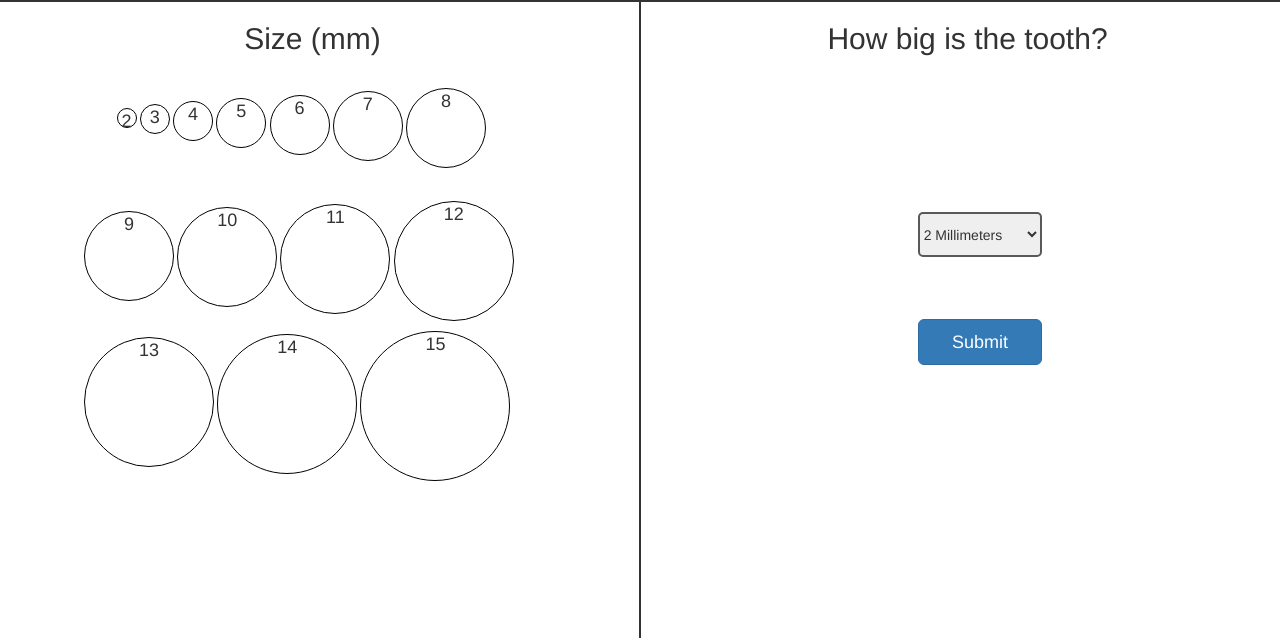
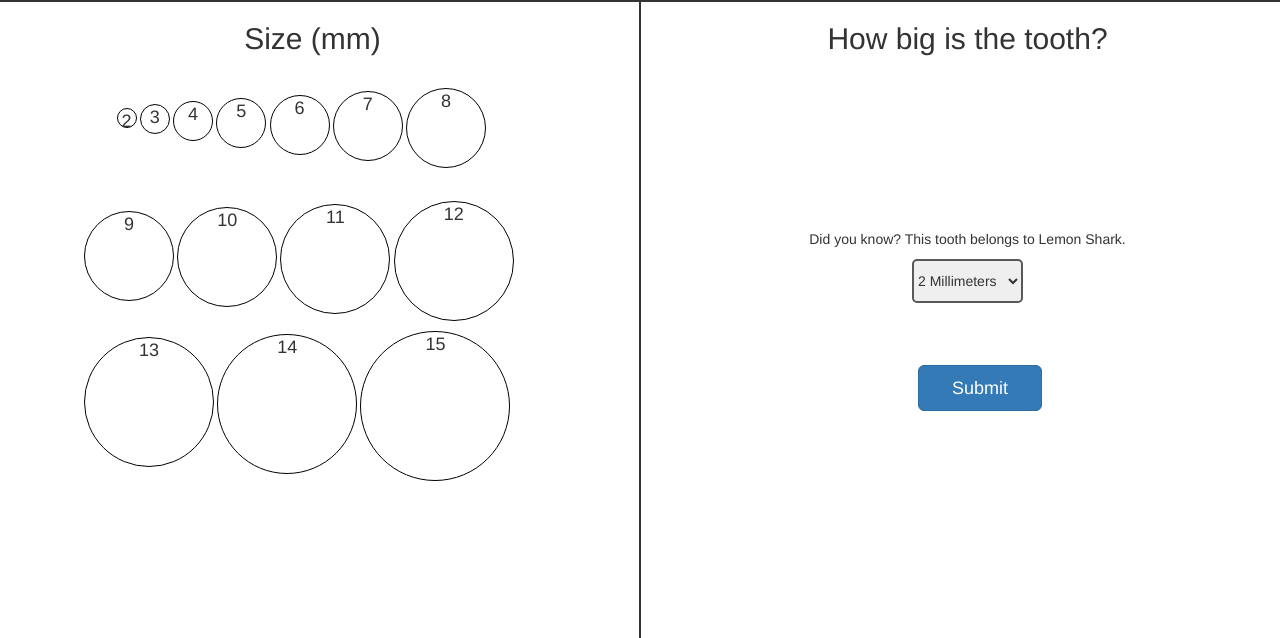
Before and after one commit to NCSUUXClass/Spring16-Sharks, a Flask app: page /measure in a window 1280 px wide. Shown: the part 369-1007 px from the top of the page. Run offline with Flask 2, Linux system fonts and the light colour scheme; some libraries are stand-ins or nearby versions.

Commit message:
Update measure.html

```diff
--- a/project/templates/measure.html
+++ b/project/templates/measure.html
@@ -54,7 +54,10 @@
 	</div>
 	<div id="toothContainer" class="col-sm-6">
 		<h2>How big is the tooth?</h2>
-		<div id="myselect"></br>
+		<div id="myselect"><br/><br/><br/><br/>
+		<center><p>
+			Did you know? This tooth belongs to Lemon Shark.
+			</p><center>
 			<select id="selectSize">
 
 				<option value="2">2 Millimeters</option>
```
